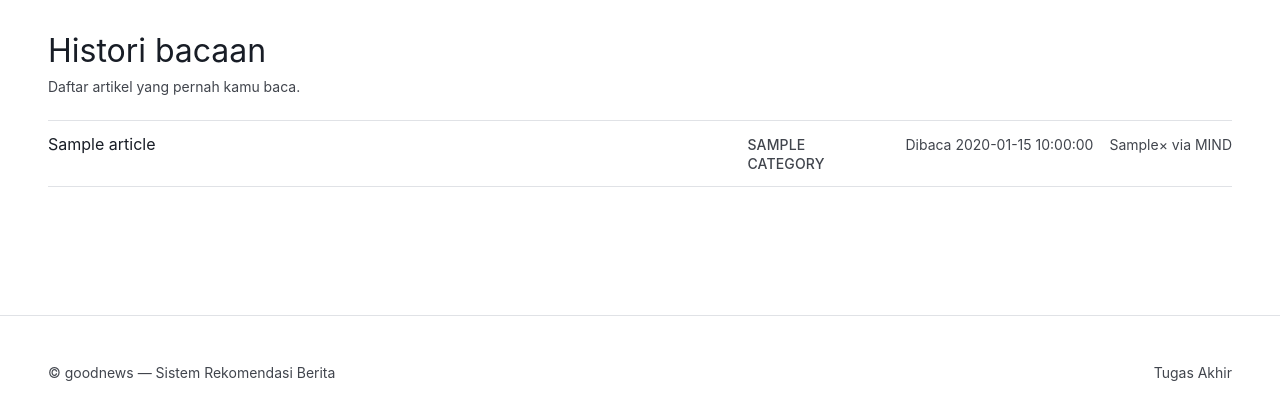
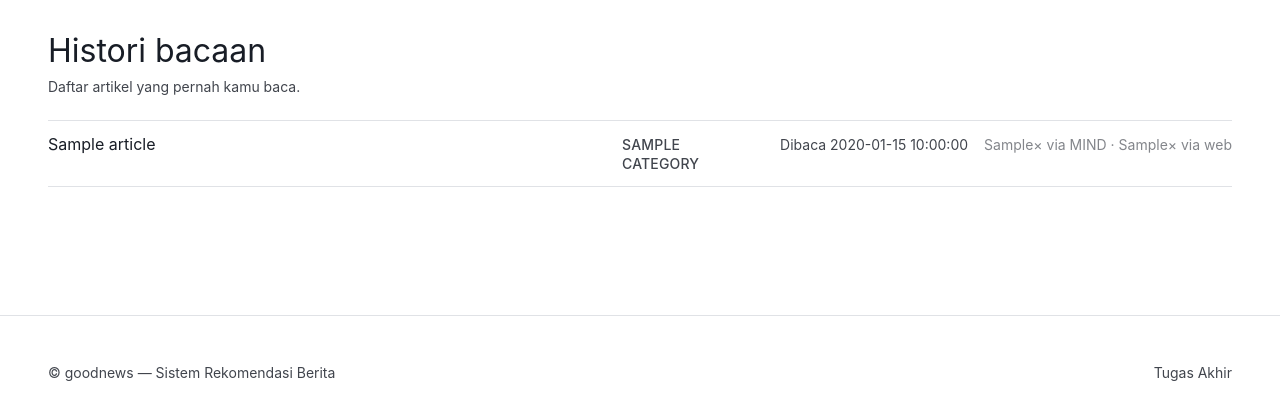
Before and after one commit to alsamidi/news-recommender-system, a FastAPI app: template src/web/templates/history.html in a window 1280 px wide. Shown: the part 64-484 px from the top of the page. Run offline with FastAPI, Linux system fonts and the light colour scheme; the template is opened without the code that fills it: most values are stand-ins (such as "Sample title", 1, 10 or a date in 2020); parts of the project's set-up code (start-up, migrations or seed data) failed here and were passed over.

Commit message:
feat(web): "x via web" label, history shows both counts, quieter footers
Three changes from the user's review of the home feed:

- The app-readers label "x di sini" becomes "x via web", matching the
  "x via MIND" pattern. Tooltip reworded: the count is unique accounts on
  this web app, so the phrase now names the source instead of pointing
  at the page.
- History rows now carry both counts through the same partial contract:
  "38x via MIND . 3x via web", hidden entirely when both are zero.
  Measured: right edge 1312px on every row, baseline aligned with
  category/time columns, no wrapping.
- Both count spans drop to opacity 0.65 so the numbers stop pulling the
  eye: on the card footer (.card-readers) and the history row
  (.history-readers). Hover/tooltips still explain each figure.

Tests: 167 web tests passed; the zero-hidden assertion follows the new
wording.

```diff
--- a/src/web/static/app.css
+++ b/src/web/static/app.css
@@ -159,7 +159,8 @@ a:hover { color: var(--color-link-active); }
 }
 .card-meta > span { white-space: nowrap; }
 /* Counts run one step below body text. At 12px they read as a footnote and
-   stop competing with the headline and the abstract. */
+   stop competing with the headline and the abstract; the extra opacity drop
+   keeps the numbers available but visually quiet (user request, 2026-10-22). */
 .card-readers {
   display: flex;
   flex-wrap: nowrap;
@@ -169,6 +170,7 @@ a:hover { color: var(--color-link-active); }
   font-size: 12px;
   line-height: 1.3;
   color: var(--color-muted);
+  opacity: 0.65;
 }
 .card-readers > span { white-space: nowrap; }
 
@@ -269,7 +271,8 @@ a:hover { color: var(--color-link-active); }
   color: var(--color-muted);
 }
 .history-time { font-size: 14px; color: var(--color-muted); text-align: right; white-space: nowrap; }
-.history-readers { font-size: 14px; color: var(--color-muted); text-align: right; white-space: nowrap; }
+.history-readers { font-size: 14px; color: var(--color-muted); text-align: right; white-space: nowrap; opacity: 0.65; }
+.history-readers > span { white-space: nowrap; }
 @media (max-width: 768px) {
   .history-row { grid-template-columns: minmax(0, 1fr); gap: var(--space-xxs); }
   .history-time { text-align: left; }
--- a/src/web/templates/_readers.html
+++ b/src/web/templates/_readers.html
@@ -9,6 +9,6 @@
 <span class="card-readers" aria-label="Jumlah pembaca">
   {% if a.dataset_readers %}<span title="Pembaca unik di sampel dataset MIND (train+dev)">{{ a.dataset_readers }}× via MIND</span>{% endif %}
   {% if a.dataset_readers and a.app_readers %}<span aria-hidden="true">·</span>{% endif %}
-  {% if a.app_readers %}<span title="Akun unik yang membuka berita ini di aplikasi ini">{{ a.app_readers }}× di sini</span>{% endif %}
+  {% if a.app_readers %}<span title="Akun unik yang membuka berita ini di web ini">{{ a.app_readers }}× via web</span>{% endif %}
 </span>
 {% endif %}
--- a/src/web/templates/history.html
+++ b/src/web/templates/history.html
@@ -12,8 +12,12 @@
       </a>
       <span class="history-cat">{{ a.category or 'umum' }}</span>
       <time class="history-time">Dibaca {{ a.viewed_at }}</time>
-      {% if a.dataset_readers %}
-      <span class="history-readers" title="Pembaca unik di sampel dataset MIND">{{ a.dataset_readers }}× via MIND</span>
+      {% if a.dataset_readers or a.app_readers %}
+      <span class="history-readers">
+        {% if a.dataset_readers %}<span title="Pembaca unik di sampel dataset MIND (train+dev)">{{ a.dataset_readers }}× via MIND</span>{% endif %}
+        {% if a.dataset_readers and a.app_readers %}<span aria-hidden="true">·</span>{% endif %}
+        {% if a.app_readers %}<span title="Akun unik yang membuka berita ini di web ini">{{ a.app_readers }}× via web</span>{% endif %}
+      </span>
       {% endif %}
     </li>
   {% endfor %}
```
Also changed, not shown: tests/web/test_traceability.py (+1 -1 lines).
